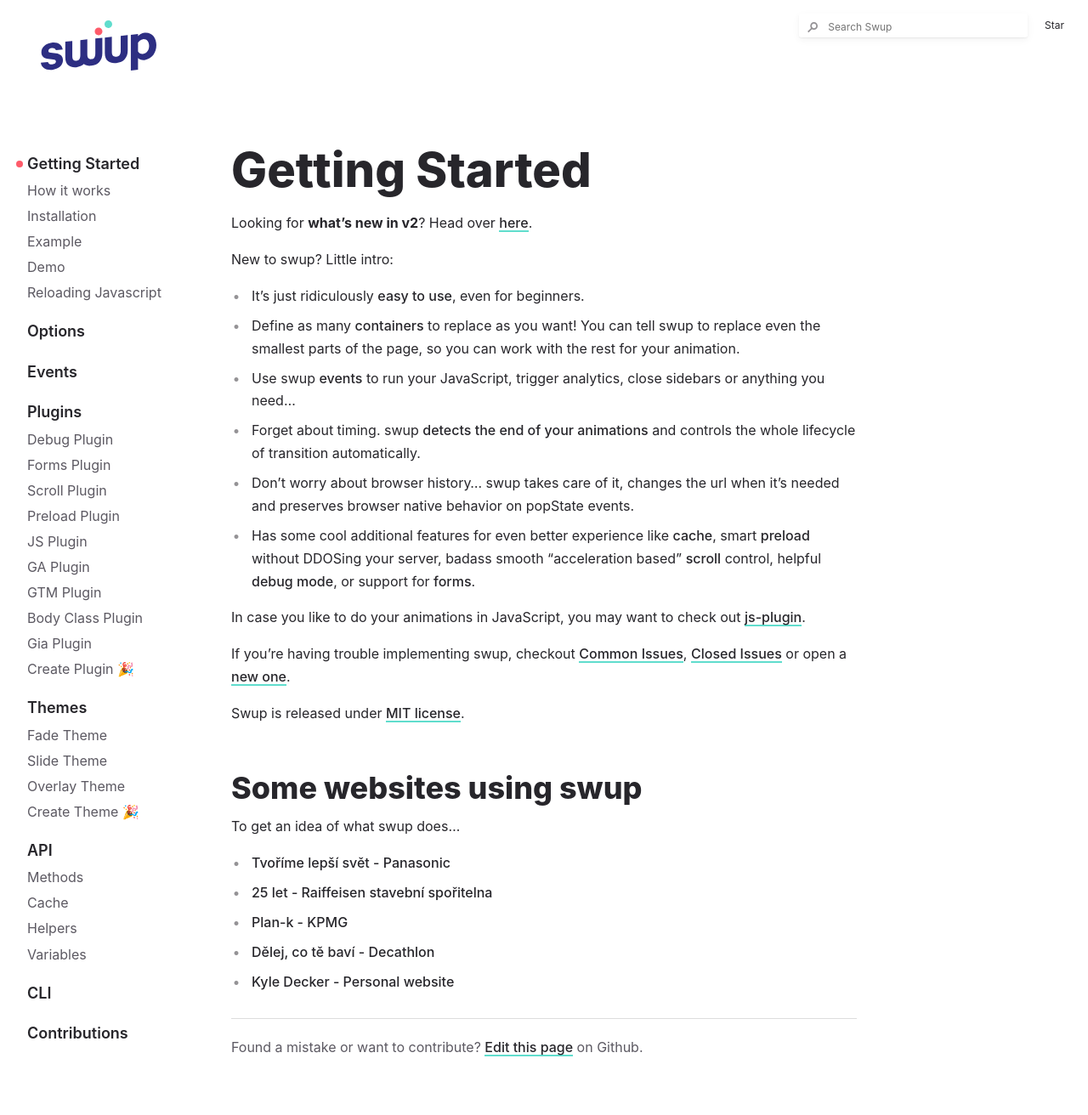
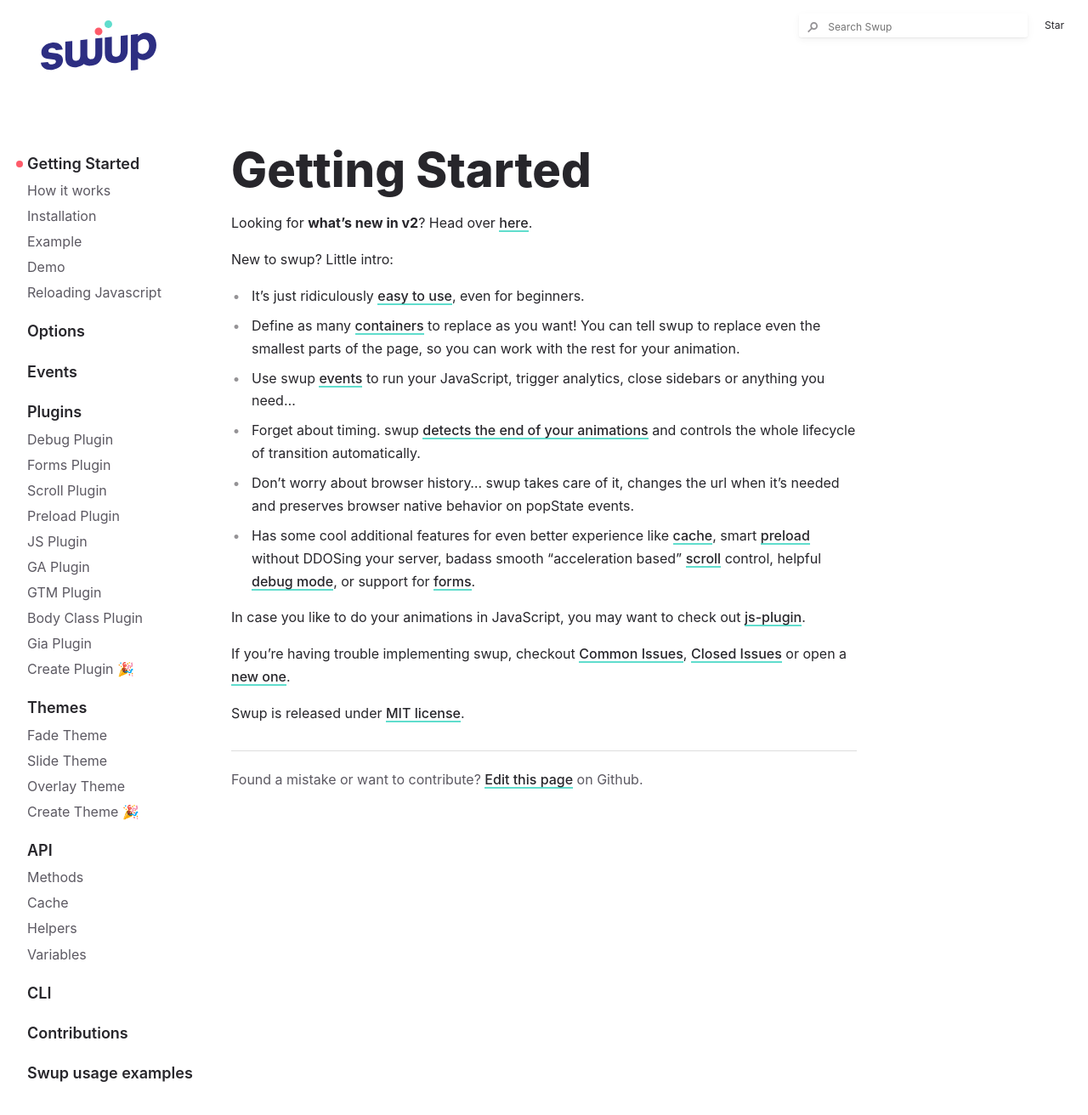
Before and after one commit to swup/docs, a Jekyll site: the page built from docs/getting-started/getting-started.md, in a window 1280 px wide. Shown: the top 1312 px of the page at 85% size. Built offline with Jekyll 4.4.1, drawn with Linux system fonts in a browser that asks for light colours.

Commit message:
content fixes

```diff
--- a/_sass/base.scss
+++ b/_sass/base.scss
@@ -88,10 +88,6 @@ a:not([class]) {
   }
 }
 
-ul a:not([class]) {
-  background-image: none;
-}
-
 code {
   font-family: $mono-font-family;
   font-size: 12px;
--- a/docs/getting-started/getting-started.md
+++ b/docs/getting-started/getting-started.md
@@ -23,11 +23,3 @@ In case you like to do your animations in JavaScript, you may want to check out
 If you're having trouble implementing swup, checkout [Common Issues](https://github.com/swup/swup/wiki/Common-Issues), [Closed Issues](https://github.com/swup/swup/issues?q=is%3Aissue+is%3Aclosed) or open a [new one](https://github.com/swup/swup/issues/new).
 
 Swup is released under [MIT license](https://github.com/swup/swup/blob/master/LICENSE).
-
-## Some websites using swup
-To get an idea of what swup does...
-* [Tvoříme lepší svět - Panasonic](https://plzen.cz.panasonic.com/)
-* [25 let - Raiffeisen stavební spořitelna](https://www.rsts.cz/25let/)
-* [Plan-k - KPMG](https://www.plan-k.cz/)
-* [Dělej, co tě baví - Decathlon](http://delejcotebavi.decathlon.cz/)
-* [Kyle Decker - Personal website](https://kyledecker.me/)
```
Also changed, not shown: docs/contributions/contributions.md (+8 -6 lines), docs/website-examples/website-examples.md (added, +18 -0 lines).
